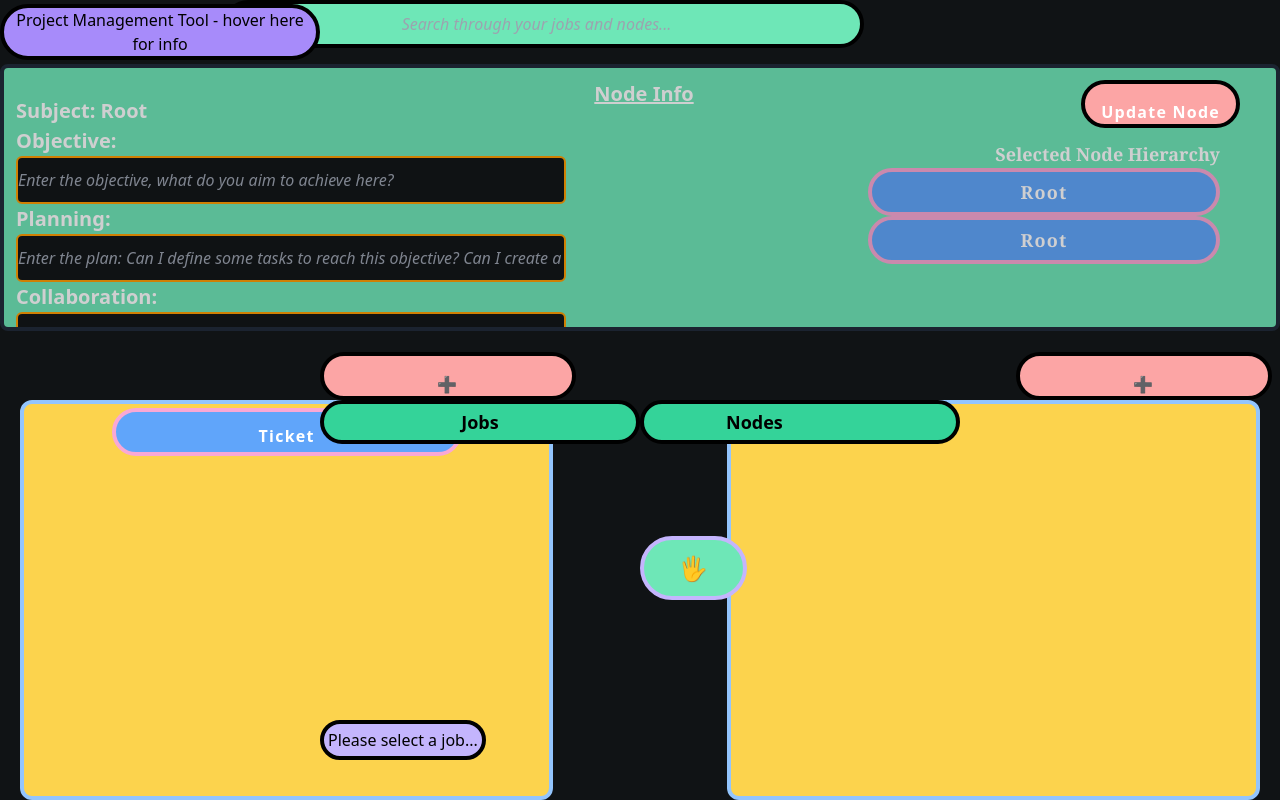
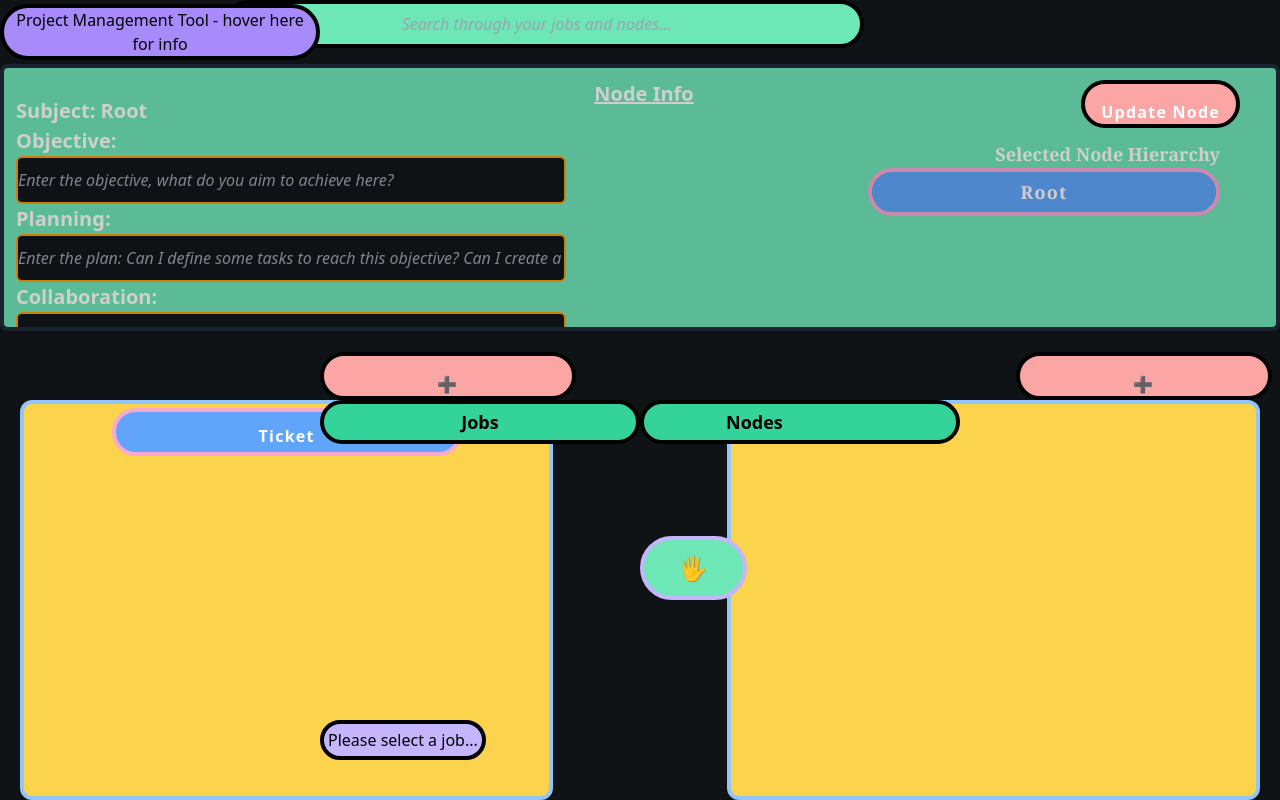
Before and after one commit to georgedobric/2023-React-JS-Project-Management-App, a React (Create React App) app: page / in a window 1280 px wide. Built offline with nearby package versions, Linux system fonts and the light colour scheme.

Commit message:
Ancestor node hierarchy logic.

```diff
--- a/src/components/Node.js
+++ b/src/components/Node.js
@@ -247,45 +247,18 @@ function Node(props) {
   let ancestorID = foundObject !== undefined && foundObject.hierarchy.length >= 2 ? [...foundObject.hierarchy] : [1,1];
 
   const nodeInfoHierarchyDisplay = () => {
-    if (ancestorID.length >= 2){
-    for (let i = 0; i < ancestorID.length; i++) {
-      if (ancestorID.length >=3){
+    if (displayedAncestors.length == 1){
+      displayedAncestors.pop();
+    }
+    do {
       displayedAncestors.push(props.jobs[props.SelectedJob].tree.find(
         (obj) => obj.nodeID.join("") === ancestorID.join("")
       ));
-    }
-
-    else if (ancestorID.length ==2){
-      displayedAncestors.push(props.jobs[props.SelectedJob].tree.find(
-        (obj) => obj.nodeID.join("") === ancestorID.join("")
-      ));
-    }
-
 
       ancestorID.pop();
-    }
+  } while(ancestorID.length>= 2);
   }
-  }
-  // nodeInfoHierarchyDisplay(props.SelectedNode);
   nodeInfoHierarchyDisplay();
-
-  // function nodeInfoHierarchyDisplay(nodeID) {
-  //   ancestorID.pop();
-  //   const parent = props.jobs[props.SelectedJob].tree[ancestorID];
-  //   displayedAncestors.push(parent);
-  //   return function () {
-  //     return nodeID.slice();
-  //   };
-  // }
-
-  // const myArray = [1, 2, 3, 4, 5];
-  // const removeLast = sliceAndRemoveLast(myArray);
-
-  // console.log(myArray); // This will log [1, 2, 3, 4, 5], preserving the original state.
-
-  // const newArray = removeLast();
-  // console.log(newArray); // This will log [1, 2, 3, 4], as it's the result of calling the returned function.
-
 
   return (
     <div>
```
